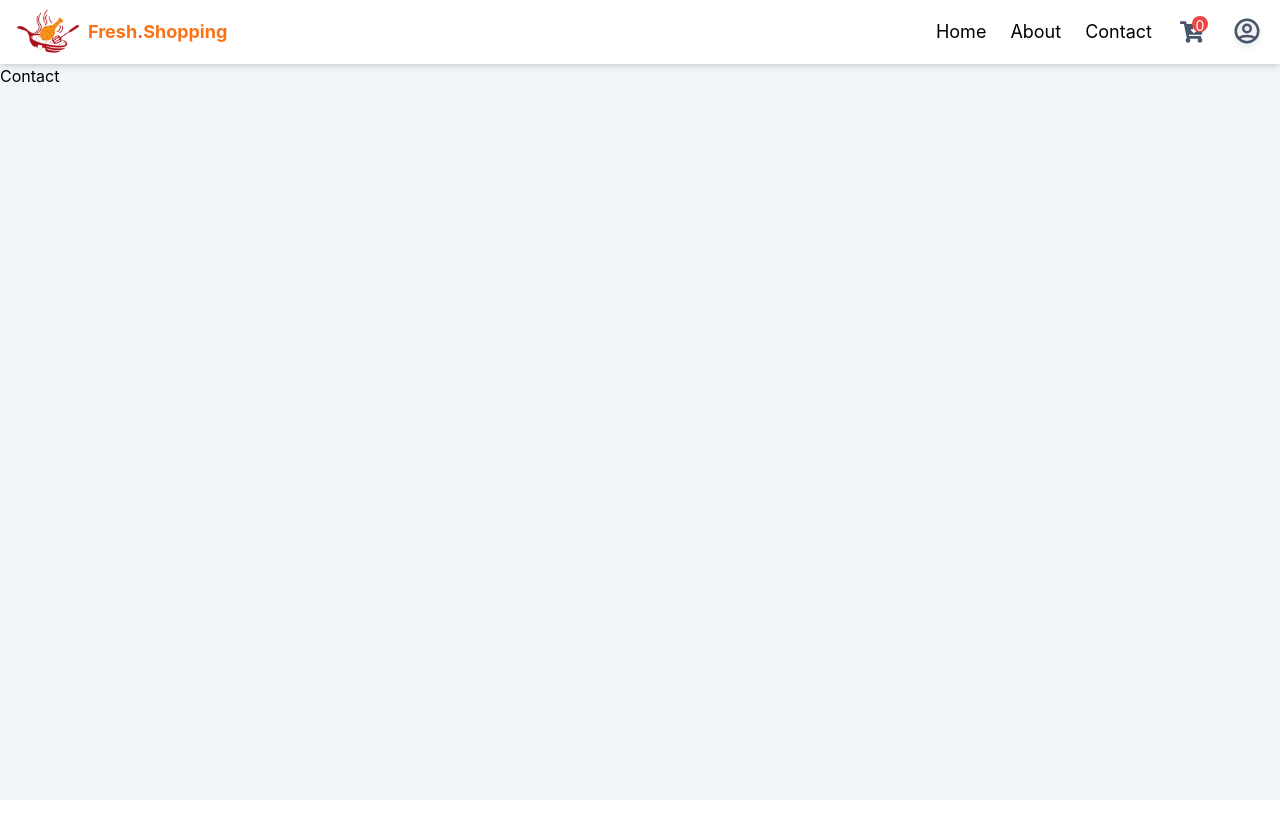
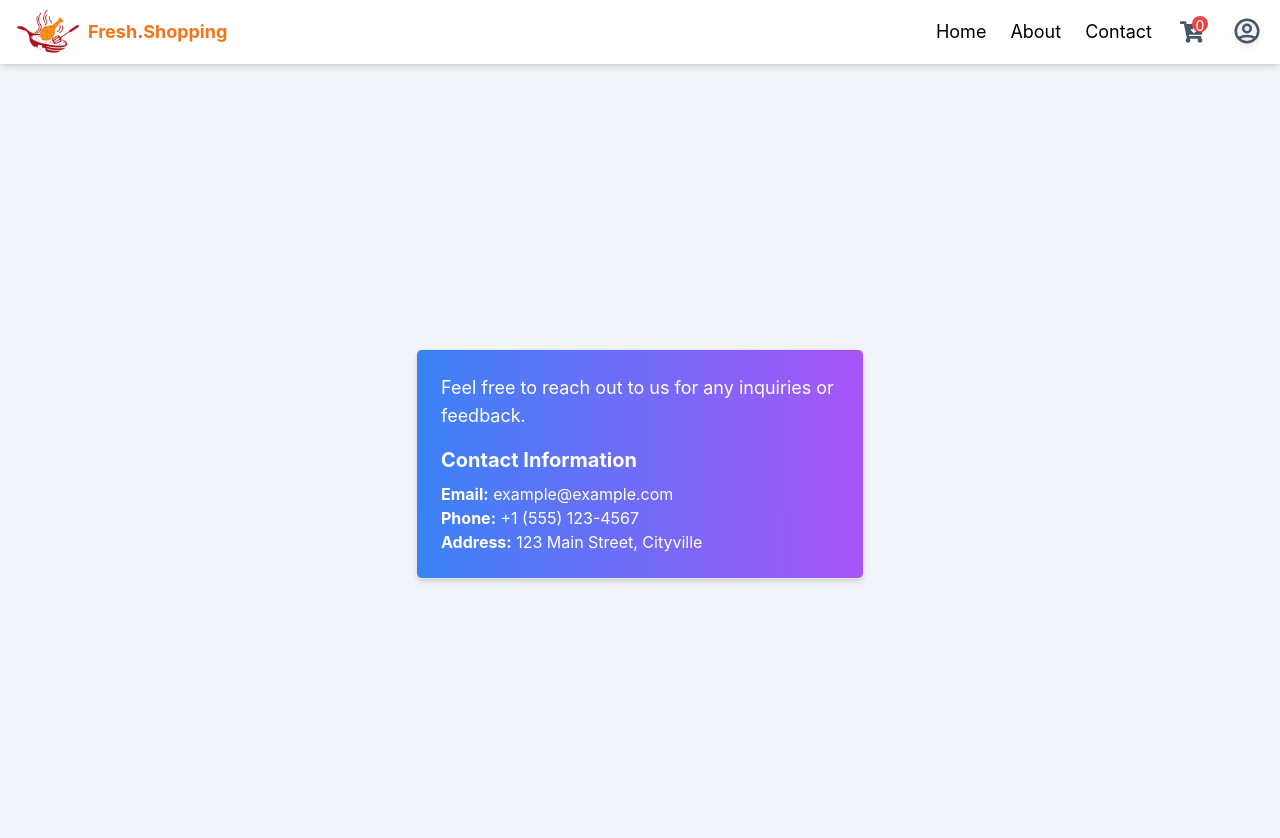
Before and after one commit to srinathmacharla/onlineFoodProducts, a React (Create React App) app in the folder frontend/: page /Contact in a window 1280 px wide. Shown: the top 838 px of the page. Before the commit the page ends 800 px from the top, so only its background shows below. Built offline with nearby package versions, Linux system fonts and the light colour scheme; no server answers.

Commit message:
Update Contact.js

```diff
--- a/frontend/src/pages/Contact.js
+++ b/frontend/src/pages/Contact.js
@@ -1,11 +1,28 @@
-import React from 'react'
+import React from 'react';
 
 const Contact = () => {
   return (
-    <div>
-      Contact
+    <div className="flex items-center justify-center h-screen">
+      <div className="max-w-md p-6 border rounded-md shadow-md bg-gradient-to-r from-blue-500 to-purple-500 text-white">
+        <p className="text-lg mb-4">
+          Feel free to reach out to us for any inquiries or feedback.
+        </p>
+
+        <div className="contact-info">
+          <h2 className="text-xl font-bold mb-2">Contact Information</h2>
+          <p>
+            <strong>Email:</strong> example@example.com
+          </p>
+          <p>
+            <strong>Phone:</strong> +1 (555) 123-4567
+          </p>
+          <p>
+            <strong>Address:</strong> 123 Main Street, Cityville
+          </p>
+        </div>
+      </div>
     </div>
-  )
-}
+  );
+};
 
-export default Contact
+export default Contact;
```
